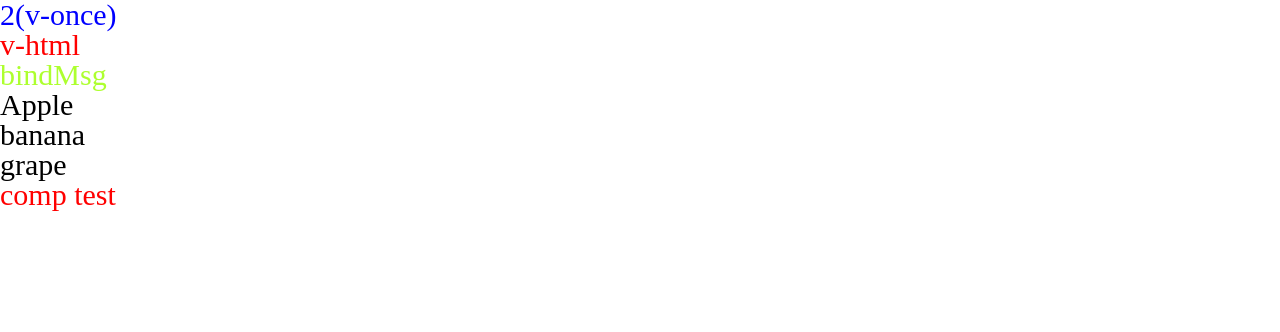
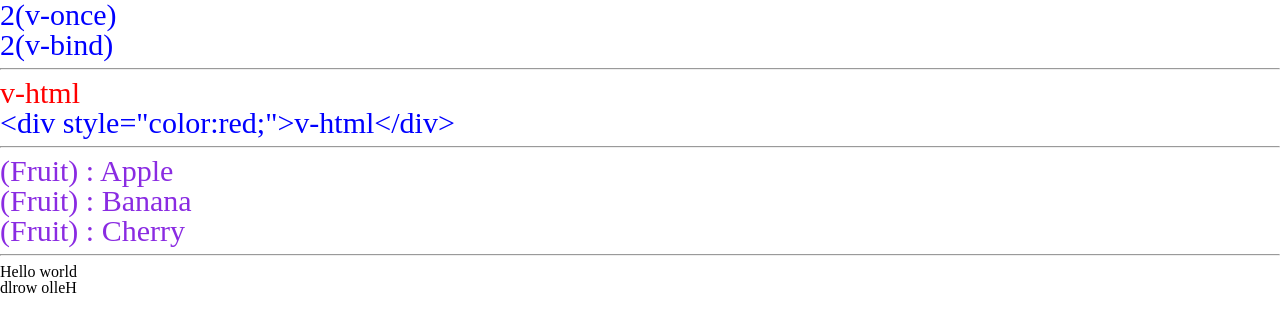
Before and after one commit to wasamilk/vue3_webpack_template, a Vue app: page / in a window 1280 px wide. Shown: the top 332 px of the page. Built offline with nearby package versions, Linux system fonts and the light colour scheme.

Commit message:
'22/11/23'

```diff
--- a/index.html
+++ b/index.html
@@ -9,6 +9,6 @@
 </head>
 <body>
   <div id="app"></div>
-	<div id="TestComponent"></div>
+  <!--<div id="TestComponent"></div>-->
 </body>
 </html>
--- a/src/App.vue
+++ b/src/App.vue
@@ -1,26 +1,37 @@
 <template>
+
   <h1
     v-once
     @click="increase">
     {{ count }}(v-once)
   </h1>
+  <h1
+      @click="increase">
+    {{ count }}(v-bind)
+  </h1>
+  <div v-if="isCountOverFour">
+    4 이상
+  </div>
+  <hr/>
+
   <h1 v-html="msg">
   </h1>
-  <h1 :id="bindMsg">
-    bindMsg
+  <h1>
+    {{ msg }}
   </h1>
+  <hr/>
 
-  <div v-if="count >= 4">
-    4 이상
-  </div>
   <ul>
     <Fruit
       v-for="fruit in fruits"
       :key="fruit"
-      :name="fruit">
-      {{ fruit }}
-    </Fruit>
+      :name="fruit"
+      :class="testBind"/>
   </ul>
+  <hr/>
+
+  <p>{{ testTxt }}</p>
+  <p>{{ reversedTxt }}</p>
 </template>
 
 <script>
@@ -32,15 +43,25 @@ export default{
   data(){
     return {
       count: 2,
-      fruits:['Apple', 'banana', 'grape'],
+      fruits:['Apple', 'Banana', 'Cherry'],
       msg: `<div style="color:red;">v-html</div>`,
-      bindMsg : 'v-bind'
+      bindMsg : 'v-bind',
+      testBind : 'testClass',
+      testTxt: 'Hello world'
     }
   },
   methods: {
     //increase: function(){
     increase(){
       this.count += 1;
+    }
+  },
+  computed: {
+    isCountOverFour(){
+      return this.count >= 4
+    },
+    reversedTxt(){
+      return this.testTxt.split('').reverse().join('')
     }
   }
 }
@@ -60,4 +81,8 @@ export default{
       font-size: 30px;
     }
   }
+
+  .testClass {
+    color:blueviolet;
+  }
 </style>
--- a/src/components/Fruit.vue
+++ b/src/components/Fruit.vue
@@ -1,6 +1,6 @@
 <template>
   <li>
-    {{ name }}
+    (Fruit) : {{ name }}
   </li>
 </template>
 
@@ -11,19 +11,6 @@ export default {
       type:String,
       default:'default test'
     }
-  },
-  beforeCreate() {
-    console.log("beforeCreate")
-  },
-  created() {
-    console.log("created")
-  },
-  mounted(){
-    this.count += 1;
-    console.log("onMounted")
-  },
-  updated() {
-    console.log("updated")
   }
 }
 </script>
--- a/src/main.js
+++ b/src/main.js
@@ -4,4 +4,4 @@ import App from './App'
 import TestComponent from './components/TestComponent'
 
 createApp(App).mount('#app')
-createApp(TestComponent).mount('#TestComponent')
+//createApp(TestComponent).mount('#TestComponent')
```
